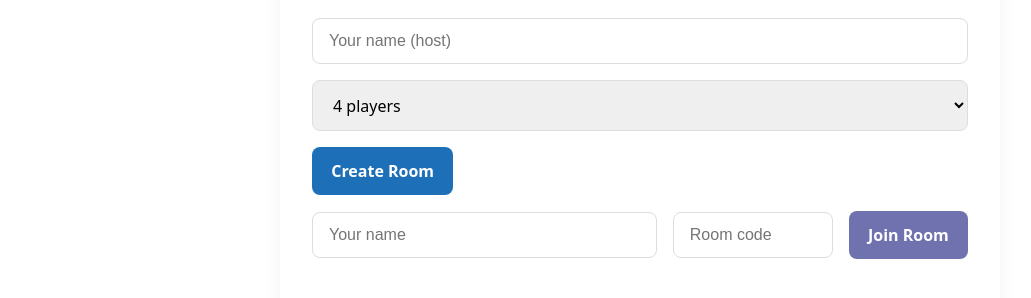
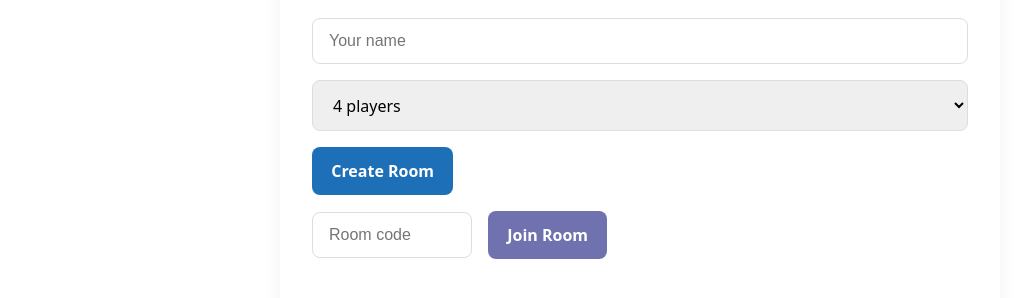
Before and after one commit to EasterbrookApps/Legislate, a plain HTML site: page apps/legislate-mp/lobby.html in a window 1280 px wide. Shown: the part 192-490 px from the top of the page, without its empty margins (0-1031 px from the left). Drawn offline with Linux system fonts and the light colour scheme; a web font is replaced by a local one.

Commit message:
Update lobby.html

```diff
--- a/apps/legislate-mp/lobby.html
+++ b/apps/legislate-mp/lobby.html
@@ -18,7 +18,7 @@
 </head>
 <body>
 
-  <!-- Header copied directly from mp.html -->
+  <!-- Header (copied from mp.html for consistency) -->
   <header class="header">
     <div class="header__inner">
       <div class="header__brand">
@@ -37,10 +37,14 @@
     <div class="lobby">
       <h1>Lobby</h1>
 
+      <!-- Shared name field -->
+      <div class="row">
+        <input id="playerName" class="input grow" placeholder="Your name" maxlength="24"
+               aria-label="Your name" autocomplete="name" autocapitalize="words" inputmode="text">
+      </div>
+
       <!-- Host creates room -->
       <div class="row">
-        <input id="hostName" class="input grow" placeholder="Your name (host)" maxlength="24"
-               aria-label="Host name" autocomplete="name" autocapitalize="words" inputmode="text">
         <select id="hostCount" class="input" aria-label="Number of players">
           <option value="2">2 players</option>
           <option value="3">3 players</option>
@@ -53,8 +57,6 @@
 
       <!-- Guests join -->
       <div class="row">
-        <input id="guestName" class="input grow" placeholder="Your name" maxlength="24"
-               aria-label="Guest name" autocomplete="name" autocapitalize="words" inputmode="text">
         <input id="roomInput" class="input" style="width:10rem" placeholder="Room code" maxlength="8"
                aria-label="Room code" autocapitalize="characters" inputmode="text">
         <button id="joinBtn" class="button button--secondary">Join Room</button>
@@ -80,14 +82,14 @@
     }
 
     document.getElementById('createBtn').addEventListener('click', ()=>{
-      const name  = document.getElementById('hostName').value;
+      const name  = document.getElementById('playerName').value;
       const count = Number(document.getElementById('hostCount').value) || 4;
       const room  = code4();
       go(room, true, name, count);
     });
 
     document.getElementById('joinBtn').addEventListener('click', ()=>{
-      const name = document.getElementById('guestName').value;
+      const name = document.getElementById('playerName').value;
       const room = (document.getElementById('roomInput').value || '').trim().toUpperCase();
       const err  = document.getElementById('err');
       if (!/^[A-Z0-9]{3,8}$/.test(room)) { err.textContent='Enter a valid room code (3–8 chars).'; return; }
```
